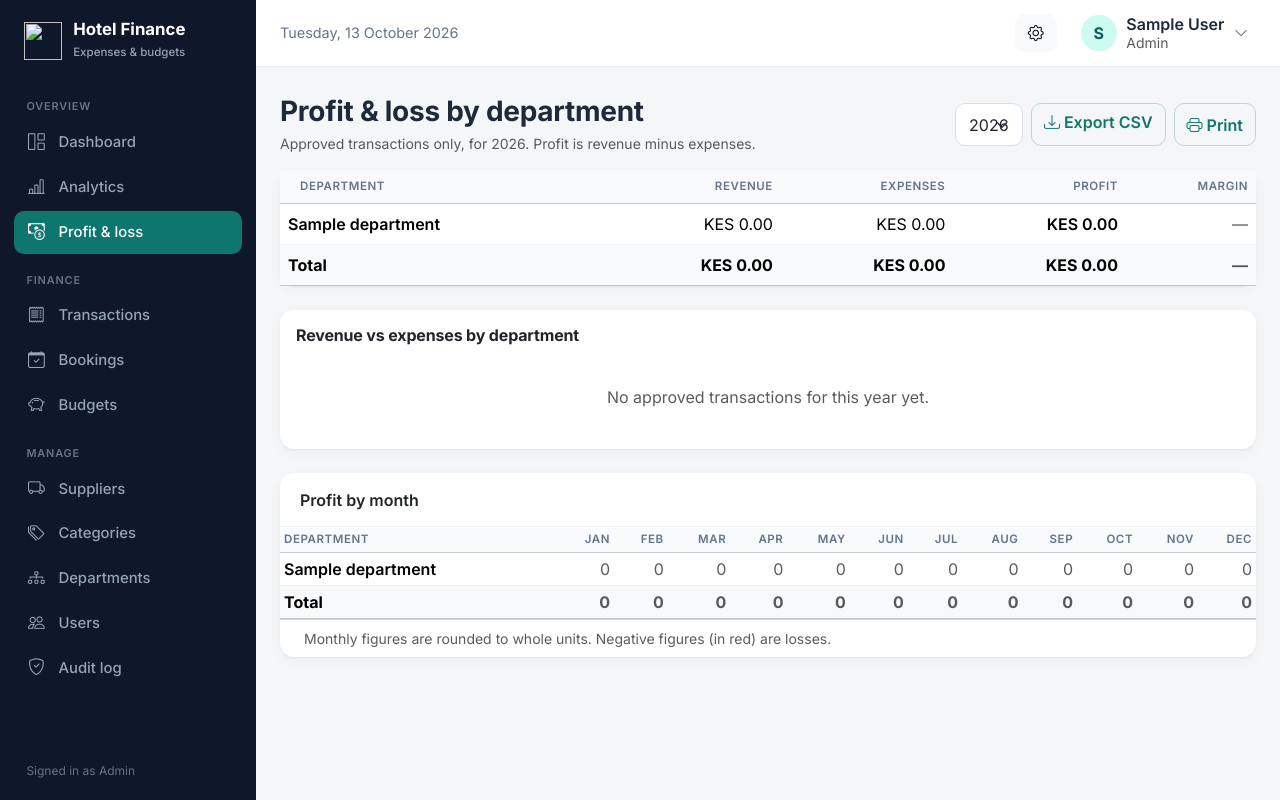
After one commit to Nditis-hub/finance-tracker, a Django app: page /reports/profit-loss/ in a window 1280 px wide. The commit adds this page. Run offline with Django 5.2, Linux system fonts and the light colour scheme; a user stored in the database is signed in; tables that the repository leaves empty hold one stand-in row (values such as "Sample post").

Commit message:
Add department profit and loss report

```diff
--- /dev/null
+++ b/core/reports.py
@@ -0,0 +1,68 @@
+"""Profit and loss by department. Only approved transactions count."""
+from decimal import Decimal
+
+from django.db.models import Q, Sum
+from django.db.models.functions import TruncMonth
+from django.utils import timezone
+
+from finance.models import Transaction
+
+from .models import Department
+
+MONTH_LABELS = ["Jan", "Feb", "Mar", "Apr", "May", "Jun", "Jul", "Aug", "Sep", "Oct", "Nov", "Dec"]
+ZERO = Decimal("0.00")
+TENTH = Decimal("0.1")
+
+
+def csv_safe(value):
+    """Stop spreadsheet programs from running text that starts like a formula."""
+    text = "" if value is None else str(value)
+    return "'" + text if text[:1] in ("=", "+", "-", "@") else text
+
+
+def _margin(profit, revenue):
+    """Profit as a percentage of revenue, or None when there is no revenue to compare against."""
+    if not revenue:
+        return None
+    return (profit / revenue * 100).quantize(TENTH)
+
+
+def available_years():
+    """Years that have approved transactions, newest first. The current year is always included."""
+    years = {d.year for d in Transaction.objects.filter(status=Transaction.Status.APPROVED).dates("date", "year")}
+    years.add(timezone.localdate().year)
+    return sorted(years, reverse=True)
+
+
+def department_pnl(year):
+    """Revenue, expenses, profit and margin per department for a year, plus profit month by month."""
+    rows = (
+        Transaction.objects.filter(status=Transaction.Status.APPROVED, date__year=year)
+        .annotate(month=TruncMonth("date"))
+        .values("department_id", "month")
+        .annotate(
+            income=Sum("amount", filter=Q(type=Transaction.Type.INCOME)),
+            expense=Sum("amount", filter=Q(type=Transaction.Type.EXPENSE)),
+        )
+        .order_by()
+    )
+
+    blank = lambda: {"revenue": ZERO, "expenses": ZERO, "months": [ZERO] * 12}
+    by_department = {d.pk: {"name": d.name, **blank()} for d in Department.objects.order_by("name")}
+    totals = blank()
+
+    for row in rows:
+        income, expense = row["income"] or ZERO, row["expense"] or ZERO
+        index = row["month"].month - 1
+        for bucket in (by_department[row["department_id"]], totals):
+            bucket["revenue"] += income
+            bucket["expenses"] += expense
+            bucket["months"][index] += income - expense
+
+    departments = list(by_department.values())
+    for bucket in departments + [totals]:
+        bucket["profit"] = bucket["revenue"] - bucket["expenses"]
+        bucket["margin"] = _margin(bucket["profit"], bucket["revenue"])
+    totals["name"] = "Total"
+
+    return {"year": year, "month_labels": MONTH_LABELS, "departments": departments, "totals": totals}
--- a/core/urls.py
+++ b/core/urls.py
@@ -7,6 +7,8 @@ urlpatterns = [
     path("", lambda request: redirect("dashboard"), name="home"),
     path("dashboard/", views.dashboard, name="dashboard"),
     path("analytics/", views.AnalyticsView.as_view(), name="analytics"),
+    path("reports/profit-loss/", views.ProfitLossView.as_view(), name="profit_loss"),
+    path("reports/profit-loss/export/", views.ProfitLossExportView.as_view(), name="profit_loss_export"),
     path("departments/", views.DepartmentListView.as_view(), name="department_list"),
     path("departments/new/", views.DepartmentCreateView.as_view(), name="department_create"),
     path("departments/<int:pk>/edit/", views.DepartmentUpdateView.as_view(), name="department_edit"),
--- a/core/views.py
+++ b/core/views.py
@@ -1,9 +1,11 @@
+import csv
 from datetime import date
 from decimal import Decimal
 
 from django.contrib import messages
 from django.contrib.auth.decorators import login_required
 from django.db.models import ProtectedError, Sum
+from django.http import HttpResponse
 from django.shortcuts import get_object_or_404, redirect, render
 from django.urls import reverse_lazy
 from django.views import View
@@ -16,6 +18,7 @@ from .analytics import get_chart_data
 from .forecast import forecast_for
 from .forms import CategoryForm, DepartmentForm
 from .models import Category, Department
+from .reports import available_years, csv_safe, department_pnl
 
 
 def _sum(qs):
@@ -152,3 +155,55 @@ class DepartmentDeleteView(FinanceManagerRequiredMixin, View):
                 f'"{department.name}" has transactions, bookings or budgets, so it cannot be deleted. You can rename it instead.',
             )
         return redirect("department_list")
+
+
+
+# ---------- Profit and loss by department (admins and finance managers only) ----------
+
+def _selected_year(request):
+    """The year from ?year=, falling back to the current year when it is missing or not sensible."""
+    try:
+        year = int(request.GET.get("year", ""))
+    except ValueError:
+        return date.today().year
+    return year if 2000 <= year <= 2100 else date.today().year
+
+
+class ProfitLossView(FinanceManagerRequiredMixin, TemplateView):
+    template_name = "core/profit_loss.html"
+
+    def get_context_data(self, **kwargs):
+        ctx = super().get_context_data(**kwargs)
+        year = _selected_year(self.request)
+        report = department_pnl(year)
+        ctx["report"] = report
+        ctx["years"] = available_years()
+        ctx["year"] = year
+        ctx["chart_data"] = {
+            "labels": [d["name"] for d in report["departments"]],
+            "revenue": [float(d["revenue"]) for d in report["departments"]],
+            "expenses": [float(d["expenses"]) for d in report["departments"]],
+        }
+        return ctx
+
+
+class ProfitLossExportView(FinanceManagerRequiredMixin, View):
+    """Download the profit and loss report for a year as a spreadsheet file."""
+
+    http_method_names = ["get"]
+
+    def get(self, request):
+        year = _selected_year(request)
+        report = department_pnl(year)
+        response = HttpResponse(content_type="text/csv; charset=utf-8")
+        response["Content-Disposition"] = f'attachment; filename="profit-and-loss-{year}.csv"'
+        response.write("\ufeff")  # lets Excel read the file as UTF-8
+        writer = csv.writer(response)
+        writer.writerow(["Department", "Revenue", "Expenses", "Profit", "Margin %"]
+                        + [f"{m} profit" for m in report["month_labels"]])
+        for d in report["departments"] + [report["totals"]]:
+            writer.writerow([
+                csv_safe(d["name"]), d["revenue"], d["expenses"], d["profit"],
+                "" if d["margin"] is None else d["margin"], *d["months"],
+            ])
+        return response
--- a/templates/base.html
+++ b/templates/base.html
@@ -27,6 +27,7 @@
       <a class="side-link {% if request.resolver_match.url_name == 'dashboard' %}active{% endif %}" href="{% url 'dashboard' %}"><i class="bi bi-grid-1x2"></i>Dashboard</a>
       {% if user.can_manage_finance %}
       <a class="side-link {% if request.resolver_match.url_name == 'analytics' %}active{% endif %}" href="{% url 'analytics' %}"><i class="bi bi-bar-chart-line"></i>Analytics</a>
+      <a class="side-link {% if request.resolver_match.url_name == 'profit_loss' %}active{% endif %}" href="{% url 'profit_loss' %}"><i class="bi bi-cash-coin"></i>Profit &amp; loss</a>
       {% endif %}
 
       <div class="nav-section">Finance</div>
--- a/templates/core/dashboard.html
+++ b/templates/core/dashboard.html
@@ -87,7 +87,6 @@
       <li class="list-group-item text-body-secondary px-4 py-3">Set a budget for a department to see its spending forecast. <a href="{% url 'budget_create' %}">Set a budget</a></li>
     {% endfor %}
   </ul>
-  <div class="card-footer bg-transparent small text-body-secondary px-4">Forecasts assume spending continues at the average daily pace so far. Treat them as a guide.</div>
 </div>
 {% endif %}
 
--- /dev/null
+++ b/templates/core/profit_loss.html
@@ -0,0 +1,109 @@
+{% extends 'base.html' %}
+{% load money %}
+{% block title %}Profit &amp; loss{% endblock %}
+{% block content %}
+<div class="d-flex flex-wrap justify-content-between align-items-center gap-2 mb-3">
+  <div>
+    <h1 class="h3 mb-1">Profit &amp; loss by department</h1>
+    <div class="text-body-secondary small">Approved transactions only, for {{ year }}. Profit is revenue minus expenses.</div>
+  </div>
+  <div class="d-flex gap-2 print-hide">
+    <form method="get" class="d-flex gap-2">
+      <select name="year" class="form-select" aria-label="Year" onchange="this.form.submit()">
+        {% for y in years %}<option value="{{ y }}" {% if y == year %}selected{% endif %}>{{ y }}</option>{% endfor %}
+      </select>
+    </form>
+    <a href="{% url 'profit_loss_export' %}?year={{ year }}" class="btn btn-outline-dark"><i class="bi bi-download me-1"></i>Export CSV</a>
+    <button type="button" class="btn btn-outline-dark" onclick="window.print()"><i class="bi bi-printer me-1"></i>Print</button>
+  </div>
+</div>
+
+<div class="card mb-4">
+  <div class="table-responsive">
+    <table class="table align-middle mb-0">
+      <thead class="table-light">
+        <tr><th>Department</th><th class="text-end">Revenue</th><th class="text-end">Expenses</th><th class="text-end">Profit</th><th class="text-end">Margin</th></tr>
+      </thead>
+      <tbody>
+        {% for d in report.departments %}
+        <tr>
+          <td class="fw-semibold">{{ d.name }}</td>
+          <td class="text-end">{{ d.revenue|money }}</td>
+          <td class="text-end">{{ d.expenses|money }}</td>
+          <td class="text-end fw-semibold {% if d.profit < 0 %}text-danger{% elif d.profit > 0 %}text-success{% endif %}">{{ d.profit|money }}</td>
+          <td class="text-end">{% if d.margin is None %}<span class="text-body-secondary">—</span>{% else %}{{ d.margin }}%{% endif %}</td>
+        </tr>
+        {% empty %}
+        <tr><td colspan="5" class="text-center text-body-secondary py-4">No departments yet.</td></tr>
+        {% endfor %}
+      </tbody>
+      <tfoot class="table-light">
+        <tr class="fw-bold">
+          <td>Total</td>
+          <td class="text-end">{{ report.totals.revenue|money }}</td>
+          <td class="text-end">{{ report.totals.expenses|money }}</td>
+          <td class="text-end {% if report.totals.profit < 0 %}text-danger{% elif report.totals.profit > 0 %}text-success{% endif %}">{{ report.totals.profit|money }}</td>
+          <td class="text-end">{% if report.totals.margin is None %}<span class="text-body-secondary">—</span>{% else %}{{ report.totals.margin }}%{% endif %}</td>
+        </tr>
+      </tfoot>
+    </table>
+  </div>
+</div>
+
+<div class="card mb-4">
+  <div class="card-body">
+    <h2 class="h6 mb-3">Revenue vs expenses by department</h2>
+    <div class="chart-box"><canvas id="pnlChart"></canvas></div>
+  </div>
+</div>
+
+<div class="card">
+  <div class="card-header">Profit by month</div>
+  <div class="table-responsive">
+    <table class="table table-sm align-middle mb-0">
+      <thead class="table-light">
+        <tr>
+          <th>Department</th>
+          {% for m in report.month_labels %}<th class="text-end">{{ m }}</th>{% endfor %}
+        </tr>
+      </thead>
+      <tbody>
+        {% for d in report.departments %}
+        <tr>
+          <td class="fw-semibold text-nowrap">{{ d.name }}</td>
+          {% for p in d.months %}<td class="text-end text-nowrap {% if p < 0 %}text-danger{% elif p == 0 %}text-body-secondary{% endif %}">{{ p|floatformat:"0g" }}</td>{% endfor %}
+        </tr>
+        {% endfor %}
+      </tbody>
+      <tfoot class="table-light">
+        <tr class="fw-bold">
+          <td>Total</td>
+          {% for p in report.totals.months %}<td class="text-end text-nowrap {% if p < 0 %}text-danger{% elif p == 0 %}text-body-secondary{% endif %}">{{ p|floatformat:"0g" }}</td>{% endfor %}
+        </tr>
+      </tfoot>
+    </table>
+  </div>
+  <div class="card-footer bg-transparent small text-body-secondary px-4">Monthly figures are rounded to whole units. Negative figures (in red) are losses.</div>
+</div>
+{{ chart_data|json_script:"pnl-data" }}
+{% endblock %}
+{% block scripts %}
+<script src="https://cdn.jsdelivr.net/npm/chart.js@4.4.3/dist/chart.umd.min.js"></script>
+<script>
+  const pnl = JSON.parse(document.getElementById('pnl-data').textContent);
+  const hasData = pnl.revenue.some(v => v > 0) || pnl.expenses.some(v => v > 0);
+  const canvas = document.getElementById('pnlChart');
+  if (!hasData) {
+    canvas.parentElement.innerHTML = '<p class="text-body-secondary mb-0 py-4 text-center">No approved transactions for this year yet.</p>';
+  } else {
+    new Chart(canvas, {
+      type: 'bar',
+      data: { labels: pnl.labels, datasets: [
+        { label: 'Revenue', data: pnl.revenue, backgroundColor: '#198754' },
+        { label: 'Expenses', data: pnl.expenses, backgroundColor: '#dc3545' }
+      ]},
+      options: { responsive: true, aspectRatio: 3, scales: { y: { beginAtZero: true } } }
+    });
+  }
+</script>
+{% endblock %}
```
